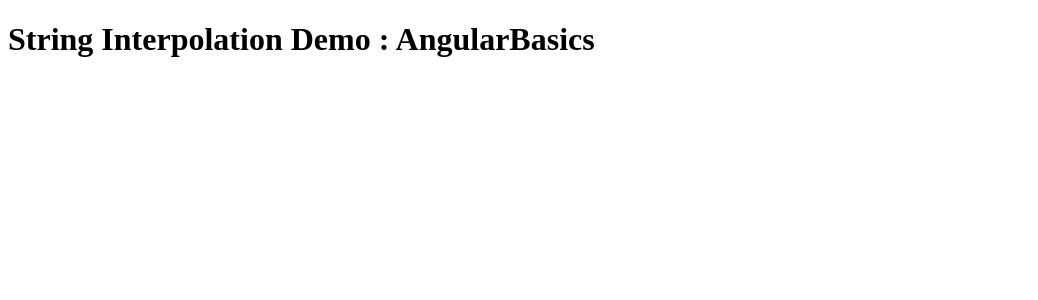
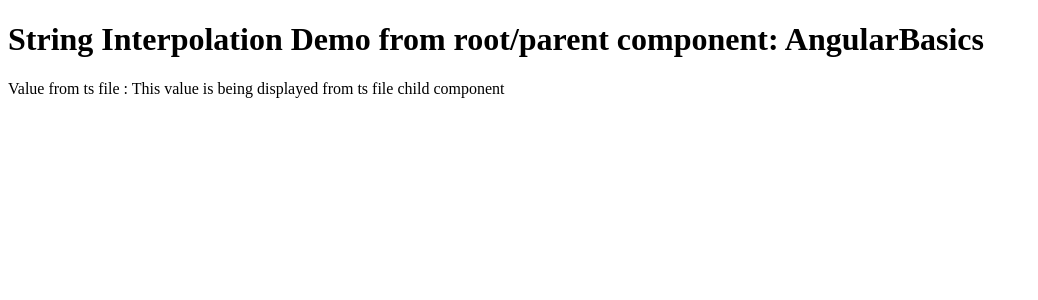
Before and after one commit to asperumalla/Angular, an Angular app: page / in a window 1280 px wide. Shown: the top 300 px of the page, without its empty margins (0-1038 px from the left). Built offline with nearby package versions, Linux system fonts and the light colour scheme.

Commit message:
Property Binding within Child component

```diff
--- a/src/app/app.component.html
+++ b/src/app/app.component.html
@@ -1 +1,2 @@
-<h1>String Interpolation Demo : {{title}}</h1>
+<h1>String Interpolation Demo from root/parent component: {{title}}</h1>
+<app-child></app-child>
--- a/src/app/app.module.ts
+++ b/src/app/app.module.ts
@@ -2,10 +2,12 @@ import { BrowserModule } from '@angular/platform-browser';
 import { NgModule } from '@angular/core';
 
 import { AppComponent } from './app.component';
+import { ChildComponent } from './child/child.component';
 
 @NgModule({
   declarations: [
-    AppComponent
+    AppComponent,
+    ChildComponent
   ],
   imports: [
     BrowserModule
--- /dev/null
+++ b/src/app/child/child.component.ts
@@ -0,0 +1,16 @@
+import { Component, OnInit } from '@angular/core';
+
+@Component({
+  selector: 'app-child',
+  template: `Value from ts file : {{name}}`,
+  styleUrls: ['./child.component.css']
+})
+export class ChildComponent implements OnInit {
+
+  name : string = "This value is being displayed from ts file child component";
+  constructor() { }
+
+  ngOnInit() {
+  }
+
+}
```
Also changed, not shown: src/app/child/child.component.css (added), 1 other file (tests, documents, lock files or other folders).
